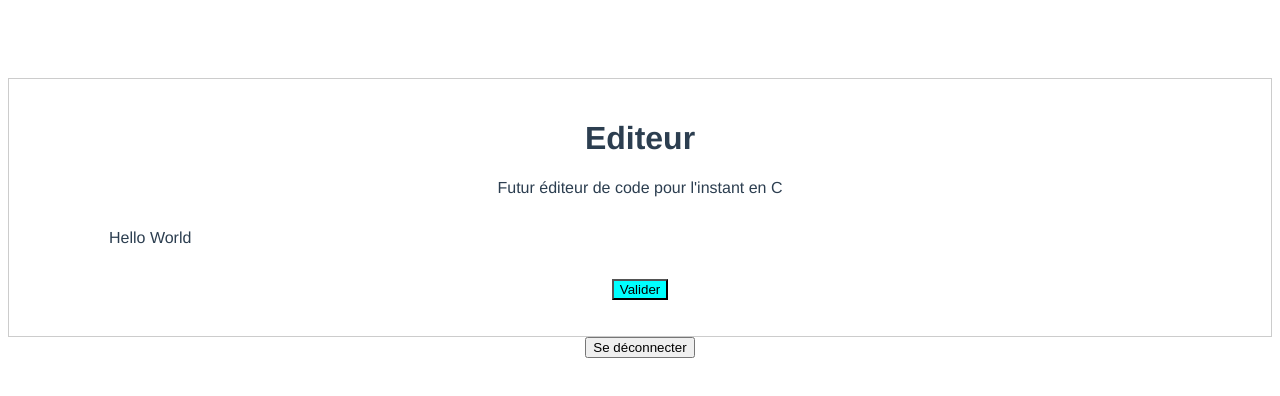
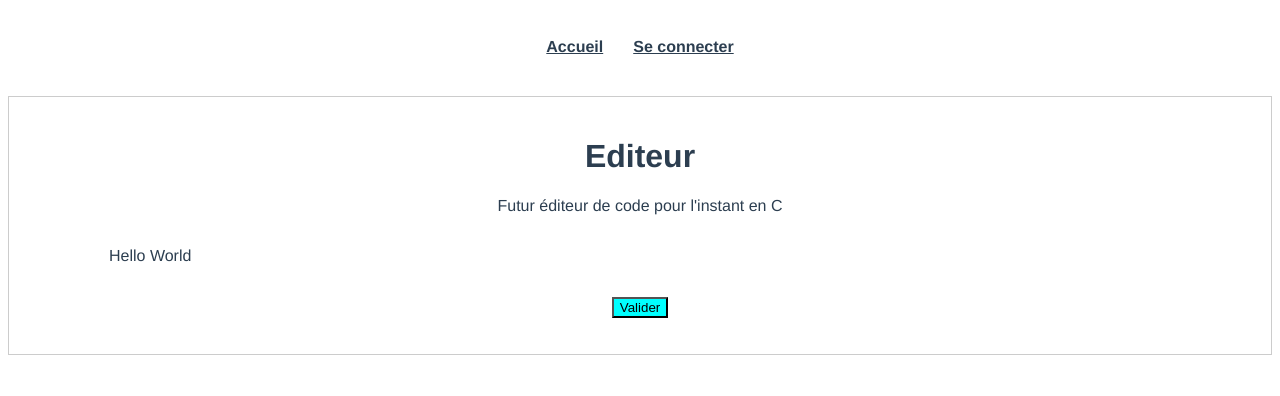
Before and after one commit to 4AL2-B-Lego-R-Baris-M-ISHII/code-fit-front, a Vue app: page /editor in a window 1280 px wide. Shown: the top 396 px of the page. Built offline with nearby package versions, Linux system fonts and the light colour scheme.

Commit message:
base front

```diff
--- a/package.json
+++ b/package.json
@@ -8,8 +8,8 @@
     "lint": "vue-cli-service lint"
   },
   "dependencies": {
-    "@tiptap/core": "^2.0.0-beta.54",
-    "@tiptap/starter-kit": "^2.0.0-beta.51",
+    "@tiptap/core": "^2.0.0-beta.66",
+    "@tiptap/starter-kit": "^2.0.0-beta.63",
     "axios": "^0.21.1",
     "core-js": "^3.6.5",
     "vue": "^3.0.0",
--- a/src/App.vue
+++ b/src/App.vue
@@ -1,9 +1,6 @@
 <template>
-  <div id='app'>
-      <div id='nav'>
-          <router-link v-if='authenticated' to='/login' v-on:click='logout()' replace>Logout</router-link>
-      </div>
-      <router-view @authenticated='setAuthenticated' />
+  <div id='App'>
+    <router-view></router-view>
   </div>
 </template>
 
@@ -21,17 +18,4 @@ export default {
   text-align: center;
   color: #2c3e50;
 }
-
-#nav {
-  padding: 30px;
-
-  a {
-    font-weight: bold;
-    color: #2c3e50;
-
-    &.router-link-exact-active {
-      color: #42b983;
-    }
-  }
-}
 </style>
--- /dev/null
+++ b/src/components/Nav.vue
@@ -0,0 +1,51 @@
+<template>
+    <div id='nav'>
+      <nav class="navbar navbar-expand-md navbar-dark bg-dark mb-4">
+        <router-link class="navbar-brand" to="/main">Accueil</router-link>
+        <router-link v-if="authenticated" class="navbar-brand" to="/editor">Editeur</router-link>
+        <a class="navbar-brand" v-if="authenticated" @click="logout()">Se déconnecter</a>
+        <router-link class="navbar-brand" v-if="!authenticated" to="/login">Se connecter</router-link>
+      </nav>
+    </div>
+</template>
+
+<script lang="ts">
+export default {
+  name: 'Nav',
+  data () {
+    return {
+      authenticated: ''
+    }
+  },
+  methods: {
+    logout () {
+      sessionStorage.removeItem('code-fit-token')
+      this.$router.replace({ name: 'login' })
+    }
+  },
+  mounted () {
+    const auth = sessionStorage.getItem('code-fit-token')
+    if (auth !== null) {
+      this.authenticated = auth
+    }
+  }
+}
+</script>
+
+<style lang='scss'>
+#nav {
+  padding: 30px;
+
+  a {
+    font-weight: bold;
+    color: #2c3e50;
+    padding: 15px;
+    cursor: pointer;
+    text-decoration: underline;
+
+    &.router-link-exact-active {
+      color: #42b983;
+    }
+  }
+}
+</style>
--- a/src/router/index.ts
+++ b/src/router/index.ts
@@ -1,29 +1,35 @@
 import { createRouter, createWebHistory, RouteRecordRaw } from 'vue-router'
-import LoginComponent from '../views/login.vue'
-import SignupComponent from '../views/signup.vue'
-import EditorComponent from '../views/Editor.vue'
+import Login from '@/views/Login.vue'
+import Signup from '@/views/Signup.vue'
+import Editor from '@/views/Editor.vue'
+import Main from '@/views/Main.vue'
 
 const routes: Array<RouteRecordRaw> = [
   {
     path: '/',
     redirect: {
-      name: 'login'
+      name: 'main'
     }
+  },
+  {
+    path: '/main',
+    name: 'main',
+    component: Main
   },
   {
     path: '/login',
     name: 'login',
-    component: LoginComponent
+    component: Login
   },
   {
     path: '/signup',
     name: 'signup',
-    component: SignupComponent
+    component: Signup
   },
   {
     path: '/editor',
     name: 'editor',
-    component: EditorComponent
+    component: Editor
   }
 ]
 
--- a/src/views/Editor.vue
+++ b/src/views/Editor.vue
@@ -1,4 +1,5 @@
 <template>
+    <Nav />
     <div class="editor">
         <h1>Editeur</h1>
         <p>
@@ -17,13 +18,14 @@
       </section>
 
     </div>
-    <button type='button' @click='logout()'>Se déconnecter</button>
+    <!-- <button type='button' @click='logout()'>Se déconnecter</button> -->
 </template>
 
 <script>
 import { Editor } from '@tiptap/core'
 import StarterKit from '@tiptap/starter-kit'
 import axios from 'axios'
+import Nav from '@/components/Nav'
 
 export default {
   name: 'Editor',
@@ -33,7 +35,13 @@ export default {
       output: ''
     }
   },
+  components: {
+    Nav
+  },
   mounted () {
+    if (sessionStorage.getItem('code-fit-token') === '') {
+      this.$router.replace({ name: 'login' })
+    }
     this.editor = new Editor({
       element: document.querySelector('.element'),
       extensions: [
@@ -46,9 +54,6 @@ export default {
     this.editor.destroy()
   },
   methods: {
-    logout () {
-      this.$router.replace({ name: 'login' })
-    },
     async compileCode () {
       const content = this.editor.getJSON().content
         .map(element => element.content[0])
--- /dev/null
+++ b/src/views/Main.vue
@@ -0,0 +1,14 @@
+<template>
+<Nav />
+  <div id="main">Main</div>
+</template>
+
+<script>
+import Nav from '@/components/Nav'
+export default {
+  name: 'Main',
+  components: {
+    Nav
+  }
+}
+</script>
--- a/src/views/login.vue
+++ b/src/views/login.vue
@@ -1,4 +1,5 @@
 <template>
+  <Nav />
   <div id='login'>
     <h1>Connexion</h1>
     <label for="username">Nom d'utilisateur</label>
@@ -23,51 +24,31 @@
     <br><br>
     <button type='button' @click='login()'>Se connecter</button>
     <br>
-    <button type='button' @click='signup()'>S'inscrire</button>
-  </div>
-  <div v-if='token'>
-      <p>{{ token }}</p>
+    <router-link to="/signup">S'inscrire</router-link>
   </div>
 </template>
 
 <script>
 import axios from 'axios'
+import Nav from '@/components/Nav'
 export default {
   name: 'Login',
   data () {
     return {
       username: '',
-      password: '',
-      token: null,
-      authenticated: false
+      password: ''
     }
   },
-  mounted () {
-    if (!this.authenticated) {
-      this.$router.replace({ name: 'login' })
-    }
+  components: {
+    Nav
   },
   methods: {
     async login () {
-      console.log(this.username)
-      console.log(this.password)
       const user = { username: this.username, password: this.password }
-      // console.log(user)
       const response = await axios.post('http://localhost:8080/api/auth/signin', user)
-      // console.log(response)
-      this.token = response.data.token
-      // console.log(this.token)
-      this.authenticated = true
-      // console.log(this.authenticated)
       sessionStorage.setItem('code-fit-token', response.data.token)
       sessionStorage.setItem('code-fit-user-id', response.data.id)
-      await this.$router.replace({ name: 'editor' })
-    },
-    signup () {
-      this.$router.replace({ name: 'signup' })
-    },
-    setAuthenticated (status) {
-      this.authenticated = status
+      this.$router.replace({ name: 'editor' })
     }
   }
 }
--- a/src/views/signup.vue
+++ b/src/views/signup.vue
@@ -1,4 +1,5 @@
 <template>
+  <Nav />
   <div id='signup'>
     <h1>Inscription</h1>
 
@@ -31,14 +32,18 @@
     <br><br>
     <button type='button' @click='signup()'>S'inscrire</button>
     <br>
-    <button type='button' @click='login()'>Se connecter</button>
+    <router-link to='/login'>Se connecter</router-link>
   </div>
 </template>
 
 <script>
 import axios from 'axios'
+import Nav from '@/components/Nav'
 export default {
   name: 'Signup',
+  components: {
+    Nav
+  },
   data () {
     return {
       username: '',
@@ -55,9 +60,6 @@ export default {
       console.log(user)
       axios.post('http://localhost:8080/api/auth/signup', user)
       this.$router.replace({ name: 'login' })
-    },
-    login () {
-      this.$router.replace({ name: 'login' })
     }
   }
 }
```
Also changed, not shown: 1 other file (tests, documents, lock files or other folders).
